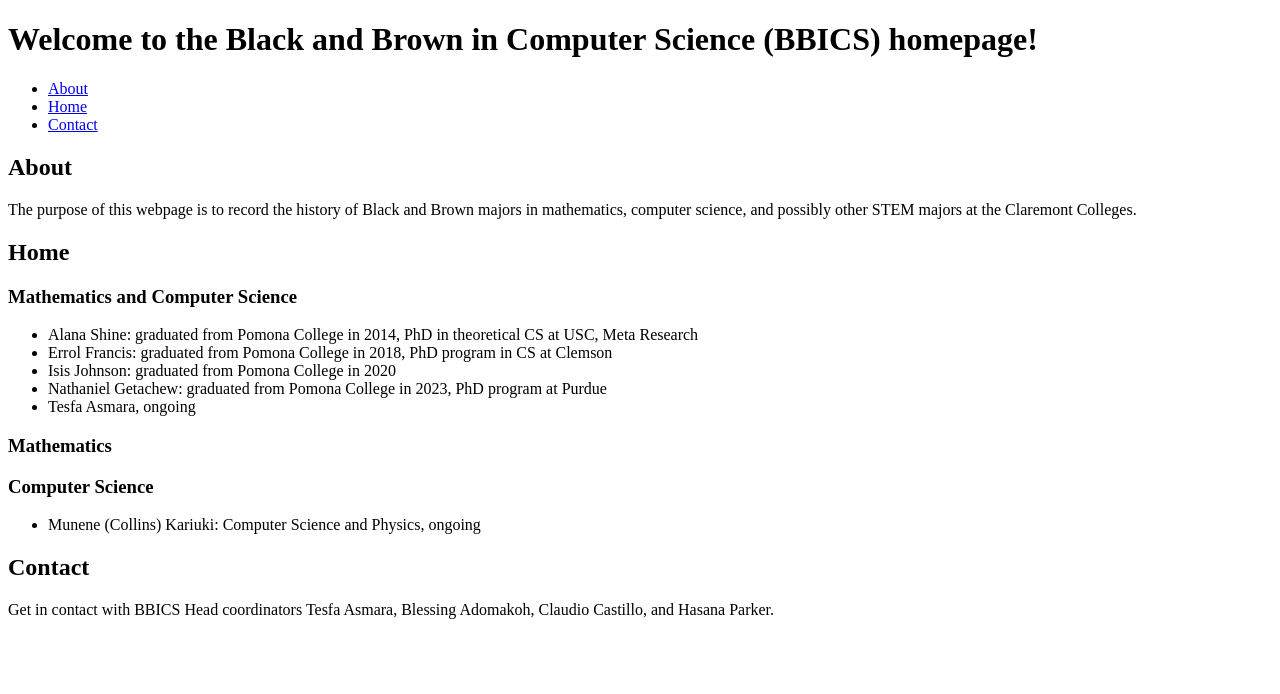
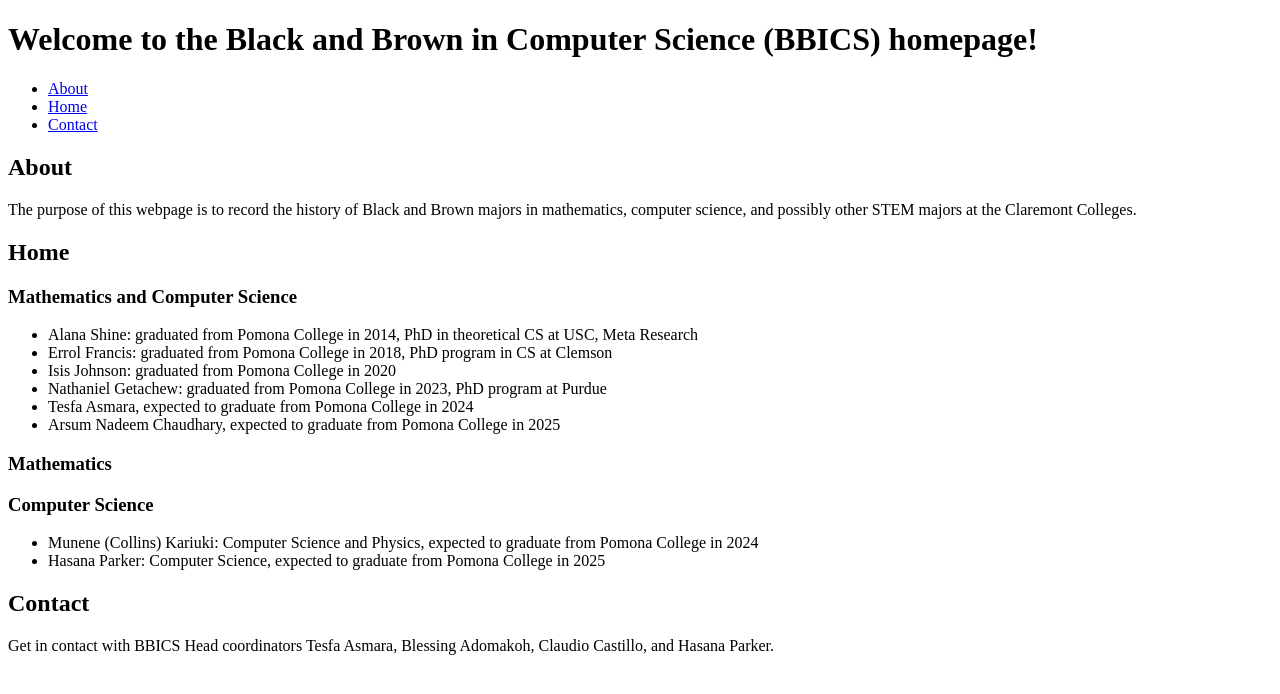
Before and after one commit to bbics/bbics.github.io, a plain HTML site: page index.html in a window 1280 px wide. Drawn offline with Linux system fonts and the light colour scheme.

Commit message:
added Arsum and Hasana, added ongoing class years

```diff
--- a/index.html
+++ b/index.html
@@ -31,7 +31,8 @@
                         <li>Errol Francis: graduated from Pomona College in 2018, PhD program in CS at Clemson</li>
                         <li>Isis Johnson: graduated from Pomona College in 2020</li>
                         <li>Nathaniel Getachew: graduated from Pomona College in 2023, PhD program at Purdue</li>
-                        <li>Tesfa Asmara, ongoing</li>
+                        <li>Tesfa Asmara, expected to graduate from Pomona College in 2024</li>
+                        <li>Arsum Nadeem Chaudhary, expected to graduate from Pomona College in 2025</li>
                     </ul>
                 </div>
 
@@ -42,7 +43,8 @@
                 <div> <!-- Column -->
                     <h3>Computer Science</h3>
                     <ul>
-                        <li>Munene (Collins) Kariuki: Computer Science and Physics, ongoing</li>
+                        <li>Munene (Collins) Kariuki: Computer Science and Physics, expected to graduate from Pomona College in 2024</li>
+                        <li>Hasana Parker: Computer Science, expected to graduate from Pomona College in 2025</li>
                     </ul>
 
                 </div>
```
